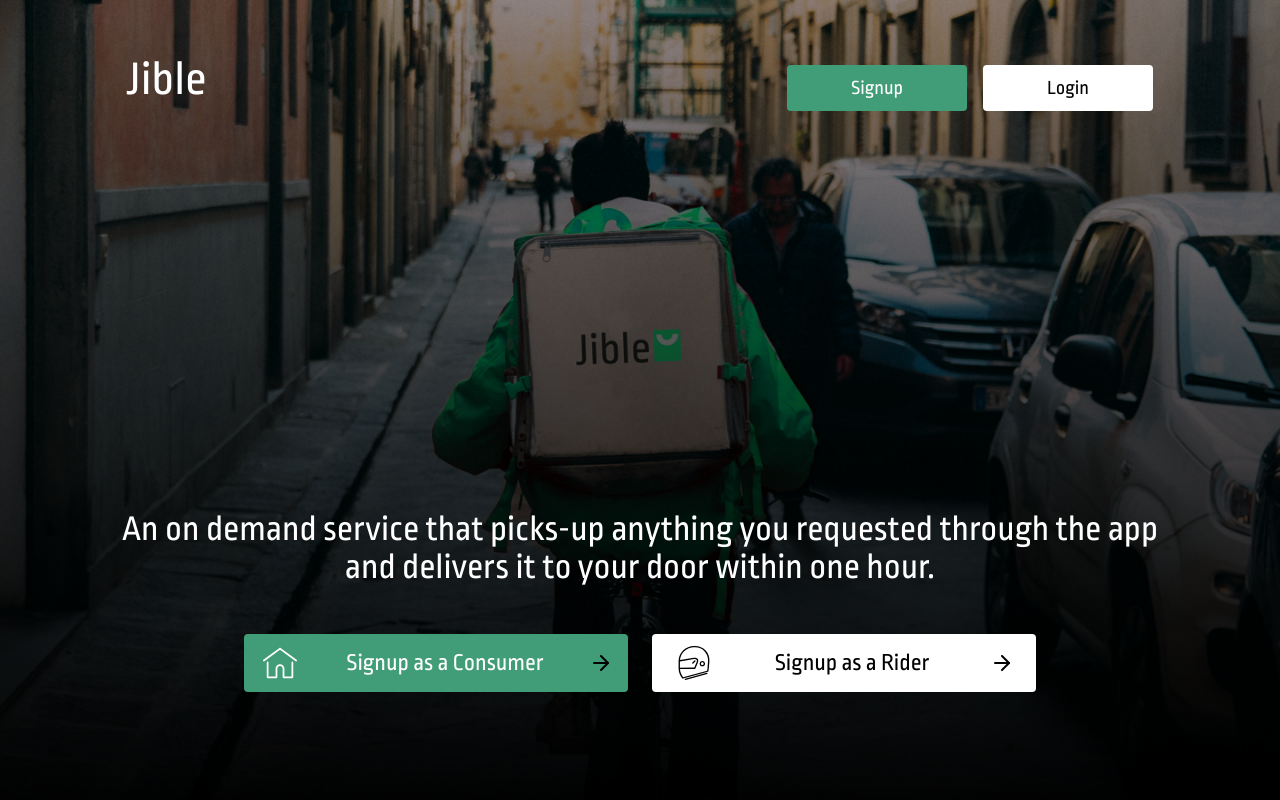
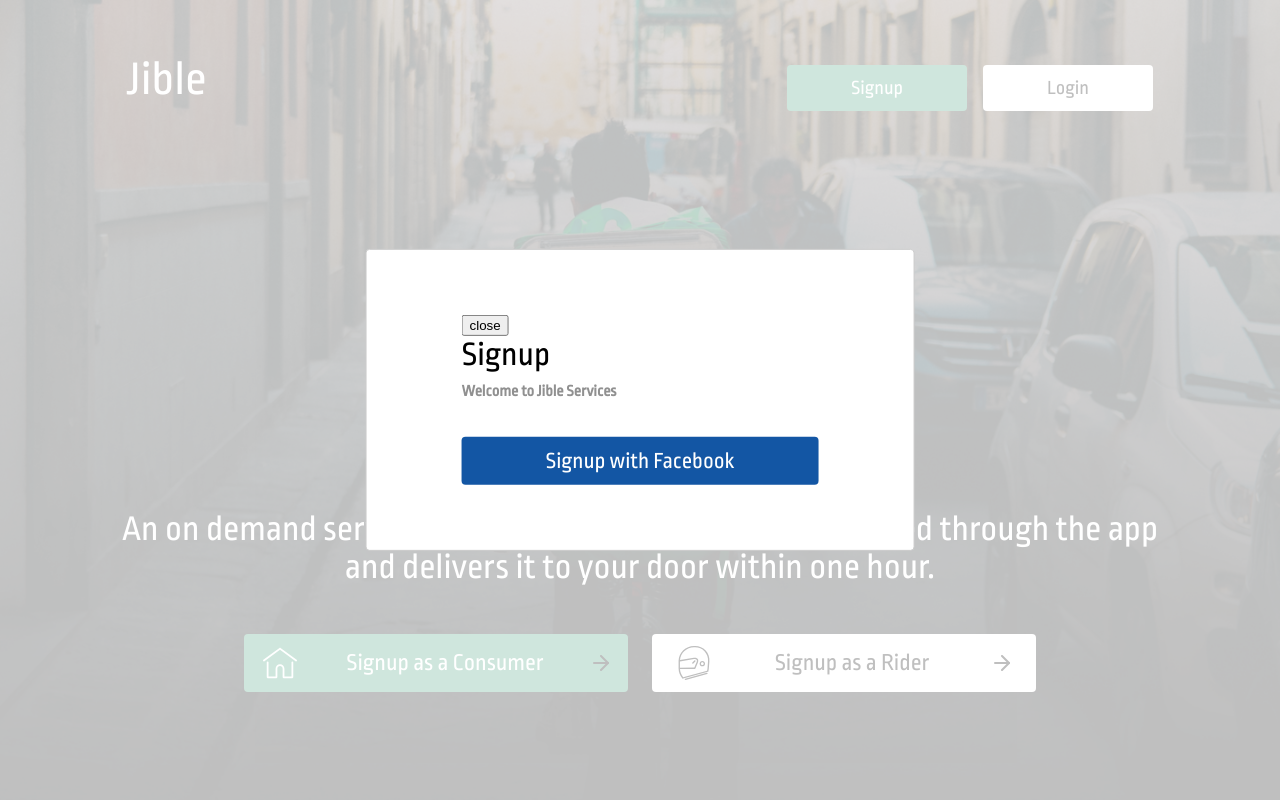
Before and after one commit to DeveloperXY/Jible, a React (Create React App) app: page / in a window 1280 px wide. Both pictures are taken after a click on the button "Signup". Shown: the top 800 px of the page. Built offline with nearby package versions, Linux system fonts and the light colour scheme.

Commit message:
Create the SignupDialog component

```diff
--- /dev/null
+++ b/src/components/dialogs/SignupDialog.js
@@ -0,0 +1,35 @@
+import React from "react";
+import Modal from "react-modal";
+import "./authDialog.css";
+
+const customStyles = {
+  content: {
+    top: "50%",
+    left: "50%",
+    right: "auto",
+    bottom: "auto",
+    marginRight: "-50%",
+    padding: "65px 95px 65px 95px",
+    transform: "translate(-50%, -50%)"
+  }
+};
+
+const SignupDialog = ({ isModalOpen, closeModal }) => {
+  return (
+    <Modal
+      isOpen={isModalOpen}
+      onRequestClose={closeModal}
+      contentLabel="Example Modal"
+      style={customStyles}
+    >
+      <button onClick={closeModal}>close</button>
+      <div className="auth-header">Signup</div>
+      <h6 className="auth-subheader">Welcome to Jible Services</h6>
+      <button className="auth-facebook-btn" onClick={closeModal}>
+        Signup with Facebook
+      </button>
+    </Modal>
+  );
+};
+
+export default SignupDialog;
--- /dev/null
+++ b/src/components/dialogs/authDialog.css
@@ -0,0 +1,24 @@
+.auth-header {
+  color: black;
+  font-size: 34px;
+}
+
+.auth-subheader {
+  color: #909090;
+  font-size: 16px;
+  margin-top: 10px;
+}
+
+.auth-facebook-btn {
+  -webkit-border-radius: 4;
+  -moz-border-radius: 4;
+  border: none;
+  border-radius: 4px;
+  background: #1356a4;
+  color: white;
+  font-family: "Ropa Sans";
+  font-size: 23px;
+  text-decoration: none;
+  cursor: pointer;
+  padding: 12px 84px 12px 84px;
+}
--- a/src/components/home/HomePage.js
+++ b/src/components/home/HomePage.js
@@ -1,4 +1,4 @@
-import React from "react";
+import React, { useState } from "react";
 import PropTypes from "prop-types";
 import "./homePage.css";
 import homeIcon from "../../images/home.svg";
@@ -7,15 +7,43 @@
 import appImage from "../../images/app.png";
 import playStoreImage from "../../images/google-play-badge.svg";
 import appStoreImage from "../../images/download-on-the-app-store-apple.svg";
+import Modal from "react-modal";
+import SignupDialog from "../dialogs/SignupDialog";
 
-const HomePage = props => {
+Modal.setAppElement("#root");
+
+function HomePage(props) {
+  const [isSignupDialogOpen, setSignupDialogOpenState] = useState(false);
+  const [isLoginDialogOpen, setLoginDialogOpenState] = useState(false);
+
+  function openSignupDialog() {
+    setSignupDialogOpenState(true);
+  }
+
+  function openLoginDialog() {
+    setLoginDialogOpenState(true);
+  }
+
+  function closeSignupDialog() {
+    setSignupDialogOpenState(false);
+  }
+
+  function closeLoginDialog() {
+    setLoginDialogOpenState(false);
+  }
+
   return (
     <div className="hero">
       <div className="hero-content">
         <div className="header-content">
           <span className="jible-header">Jible</span>
           <div className="buttons-container">
-            <input type="button" className="green-btn" value="Signup" />
+            <input
+              type="button"
+              className="green-btn"
+              value="Signup"
+              onClick={openSignupDialog}
+            />
             <input type="button" className="white-btn" value="Login" />
           </div>
         </div>
@@ -87,8 +115,12 @@
           </a>
         </div>
       </div>
+      <SignupDialog
+        isModalOpen={isSignupDialogOpen}
+        closeModal={closeSignupDialog}
+      />
     </div>
   );
-};
+}
 
 export default HomePage;
```
